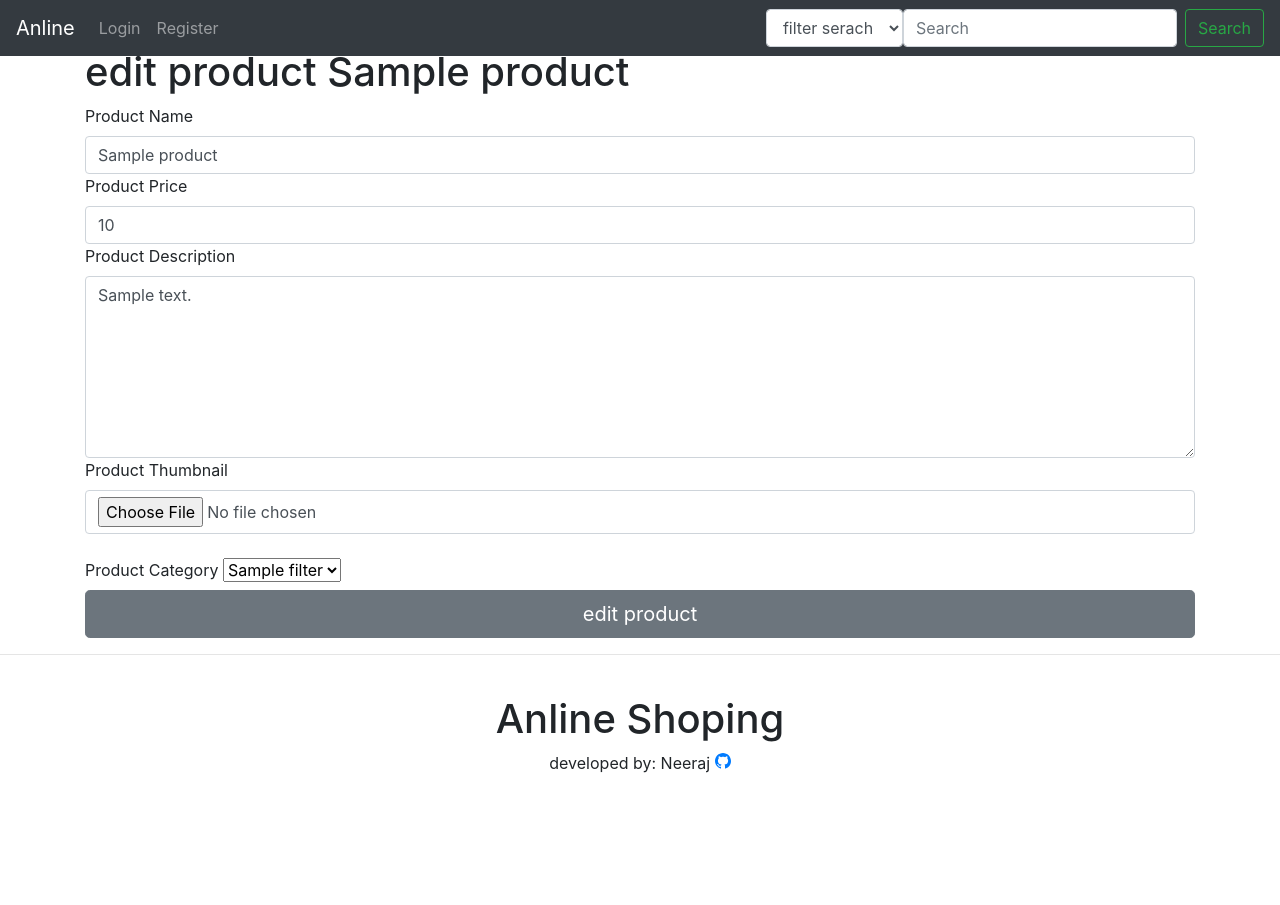
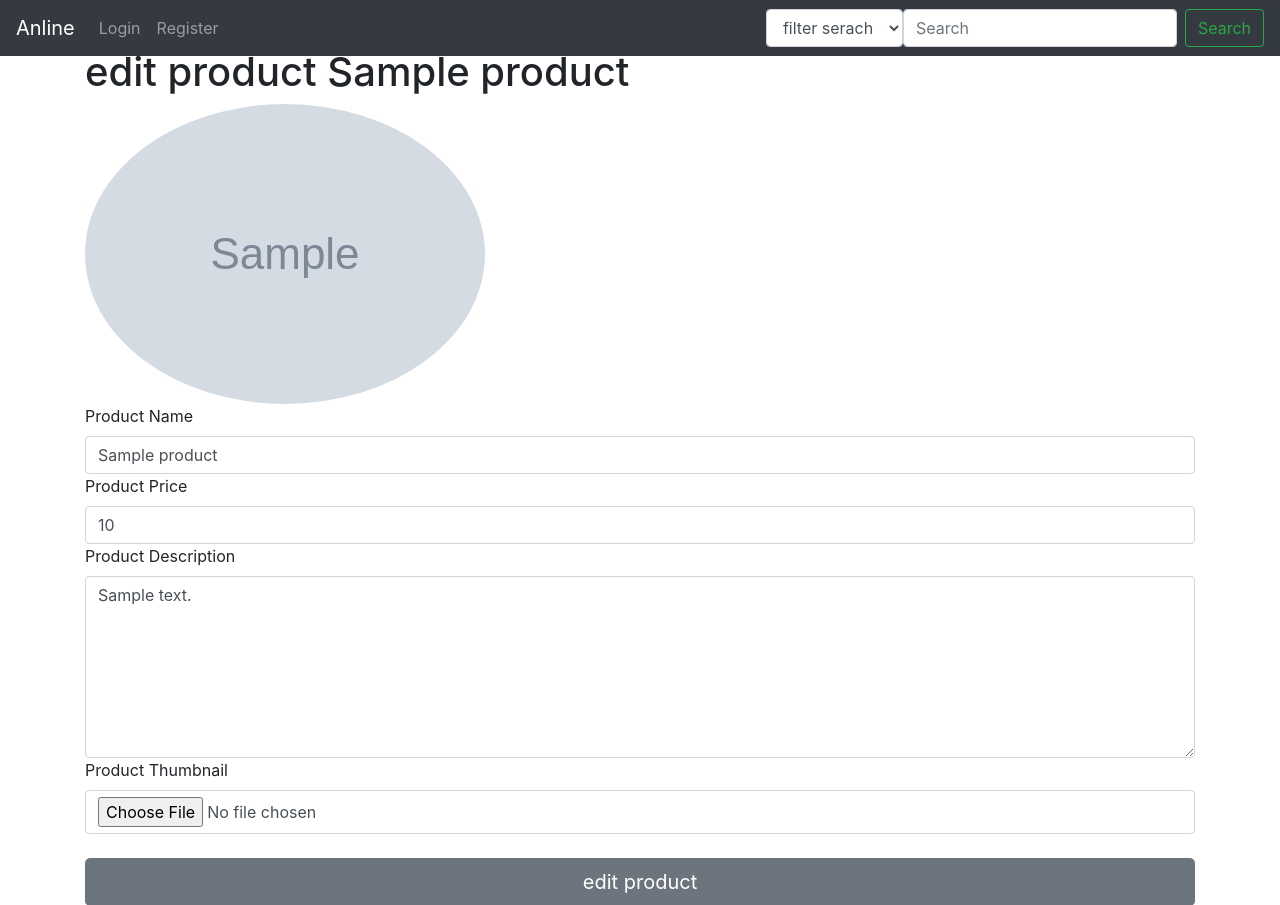
Before and after one commit to Neeraj319/Anline, a Django app: template seller/templates/edit_product.html in a window 1280 px wide. Shown: the top 905 px of the page. Before the commit the page ends 773 px from the top, so only its background shows below. Run offline with Django 3.2, Linux system fonts and the light colour scheme; the template is opened without the code that fills it: most values are stand-ins (such as "Sample title", 1, 10 or a date in 2020); grey boxes marked "Sample" are stand-in pictures; some libraries are stand-ins or nearby versions.

Commit message:
changes are made

```diff
--- a/seller/templates/edit_product.html
+++ b/seller/templates/edit_product.html
@@ -14,8 +14,11 @@
     <h1>
         edit product {{product}}
     </h1>
+    <img class='rounded-circle' src="{{product.thumbnail.url}}" alt="">
+    <br>
     <form method="POST" enctype="multipart/form-data">
         {% csrf_token %}
+
         <label for="Product Name">Product Name</label>
         <input type="text" value='{{product.name}}' class="form-control" name='ProductName'>
         <label for="Product Name">Product Price</label>
@@ -23,15 +26,8 @@
         <label for="Product Description">Product Description</label>
         <textarea class="form-control" name='ProductDescription' rows="7">{{product.description}}</textarea>
         <label for="Product Image">Product Thumbnail</label>
-        <input type="file" value='{{product.thumbnail.url}}' id="img" class='form-control' name="img"
-            accept="image/*" />
+        <input type="file" id="img" class='form-control' name="img" accept="image/*" />
         <br>
-        <label for="filter">Product Category</label>
-        <select name="ProductCategory">
-            {% for filter , _ in filters %}
-            <option value="{{filter}}">{{filter}}</option>
-            {% endfor %}
-        </select>
         <button class='btn btn-secondary btn-lg btn-block'>edit product</button>
     </form>
 </div>
--- a/seller/views.py
+++ b/seller/views.py
@@ -166,14 +166,12 @@ def edit_product(request, pk):
             price = request.POST.get('ProductPrice')
             ProductDescription = request.POST.get('ProductDescription')
             img = request.FILES.get('img')
-            query = request.POST.get('ProductCategory')
-            print(name, price, ProductDescription, img, query)
+            print(name, price, ProductDescription, img)
             product.name = name
             product.price = float(price)
             product.description = ProductDescription
             if img:
                 product.thumbnail = img
-            product.product_type = query
             product.save()
             return redirect('ShowAllProducts')
         context = {
```
Also changed, not shown: db.sqlite3.
